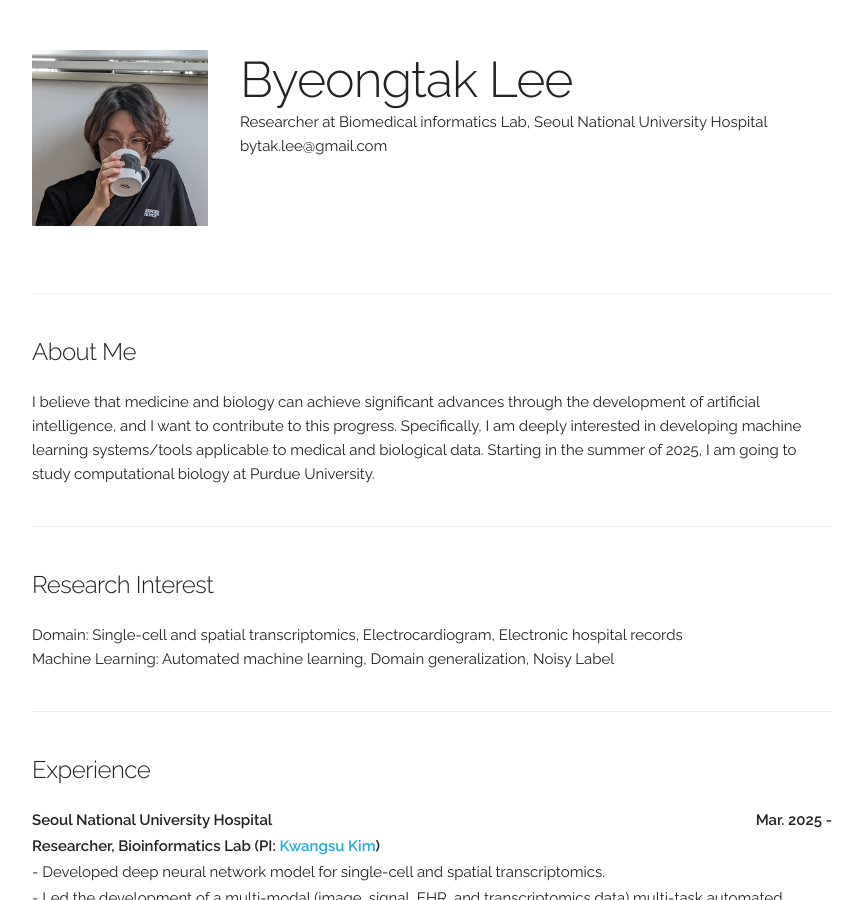
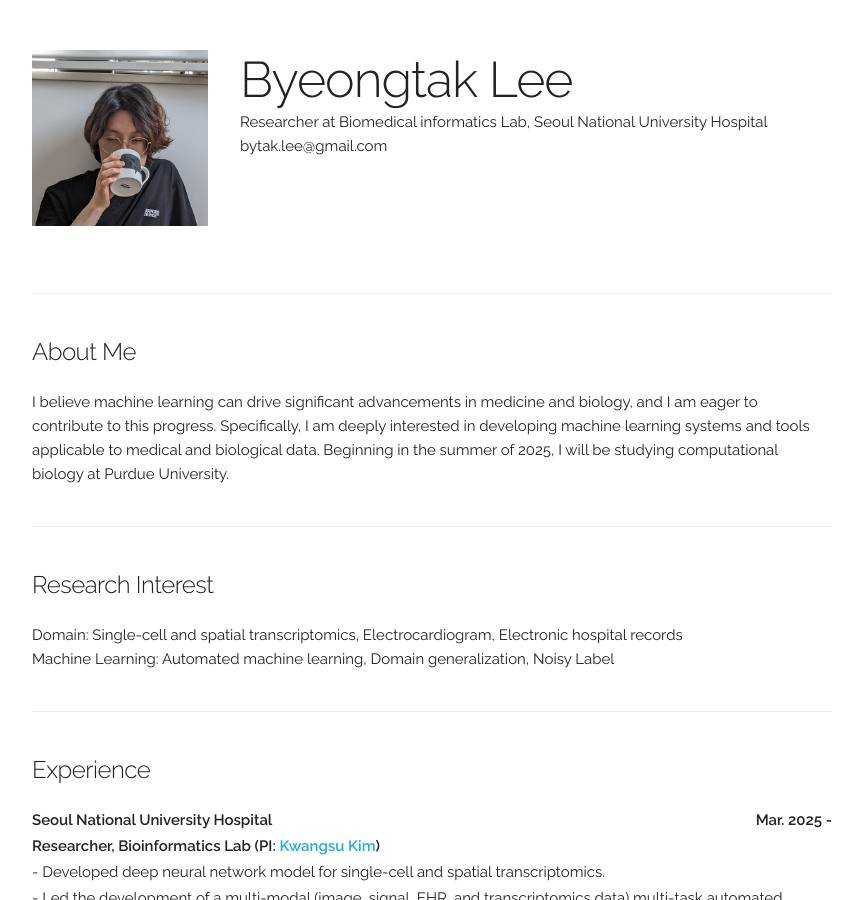
Before and after one commit to byeongtak/byeongtak.github.io, a Jekyll site: the page built from index.html, in a window 1280 px wide and 900 px high. Shown: the whole window, without its empty margins (208-1071 px from the left). Built offline with Jekyll 4.4.1, drawn with Linux system fonts in a browser that asks for light colours.

Commit message:
Update index.html

```diff
--- a/index.html
+++ b/index.html
@@ -15,9 +15,9 @@ layout: default
 <!-- ========== About ========== -->
 <div class="docs-section" id="about">
   <h5>About Me</h5>
-	I believe that medicine and biology can achieve significant advances through the development of artificial intelligence, and I want to contribute to this progress.
-	Specifically, I am deeply interested in developing machine learning systems/tools applicable to medical and biological data.
-	Starting in the summer of 2025, I am going to study computational biology at Purdue University.
+	I believe machine learning can drive significant advancements in medicine and biology, and I am eager to contribute to this progress.
+	Specifically, I am deeply interested in developing machine learning systems and tools applicable to medical and biological data.
+	Beginning in the summer of 2025, I will be studying computational biology at Purdue University.
 </div>
 
 
```
